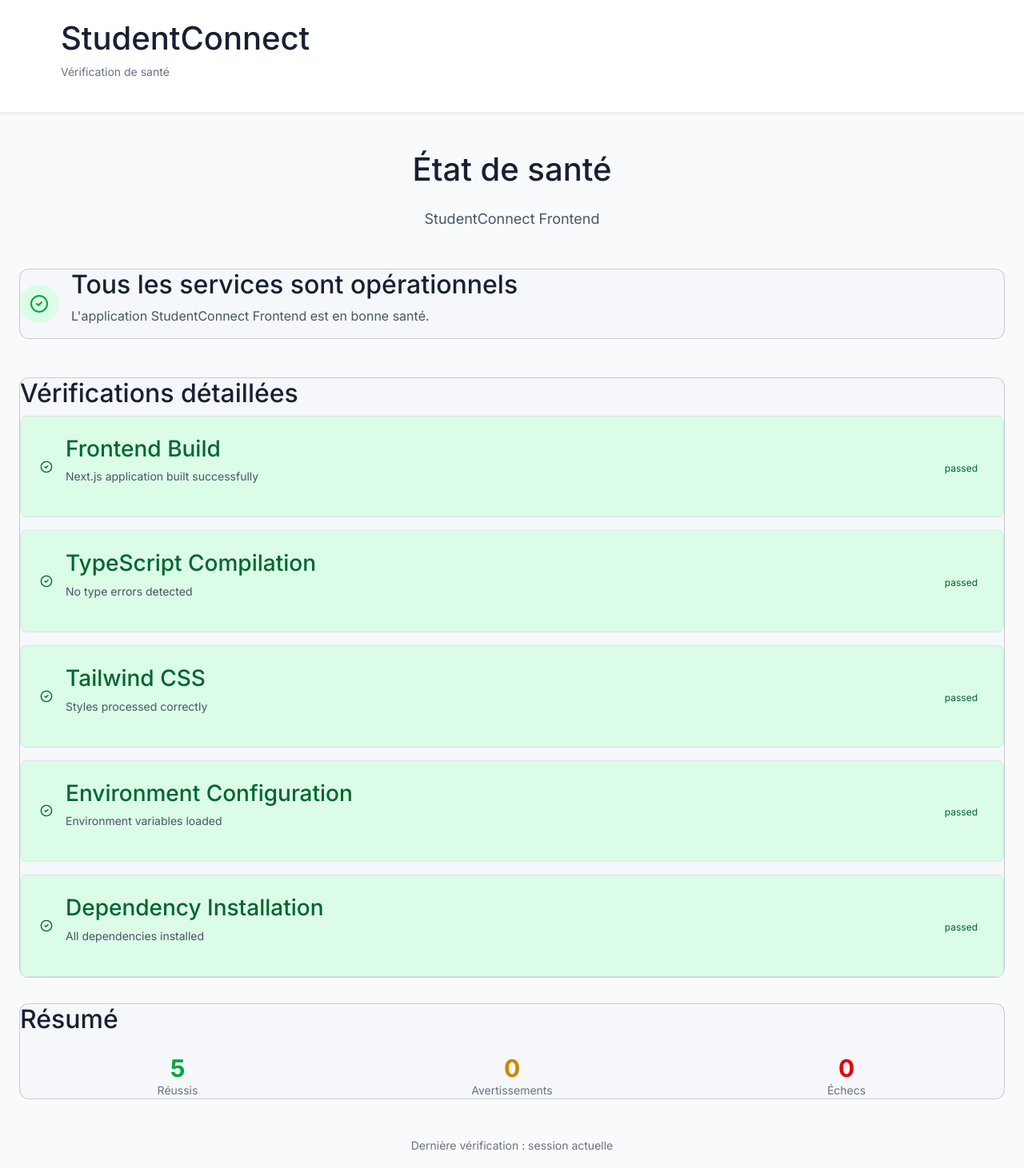
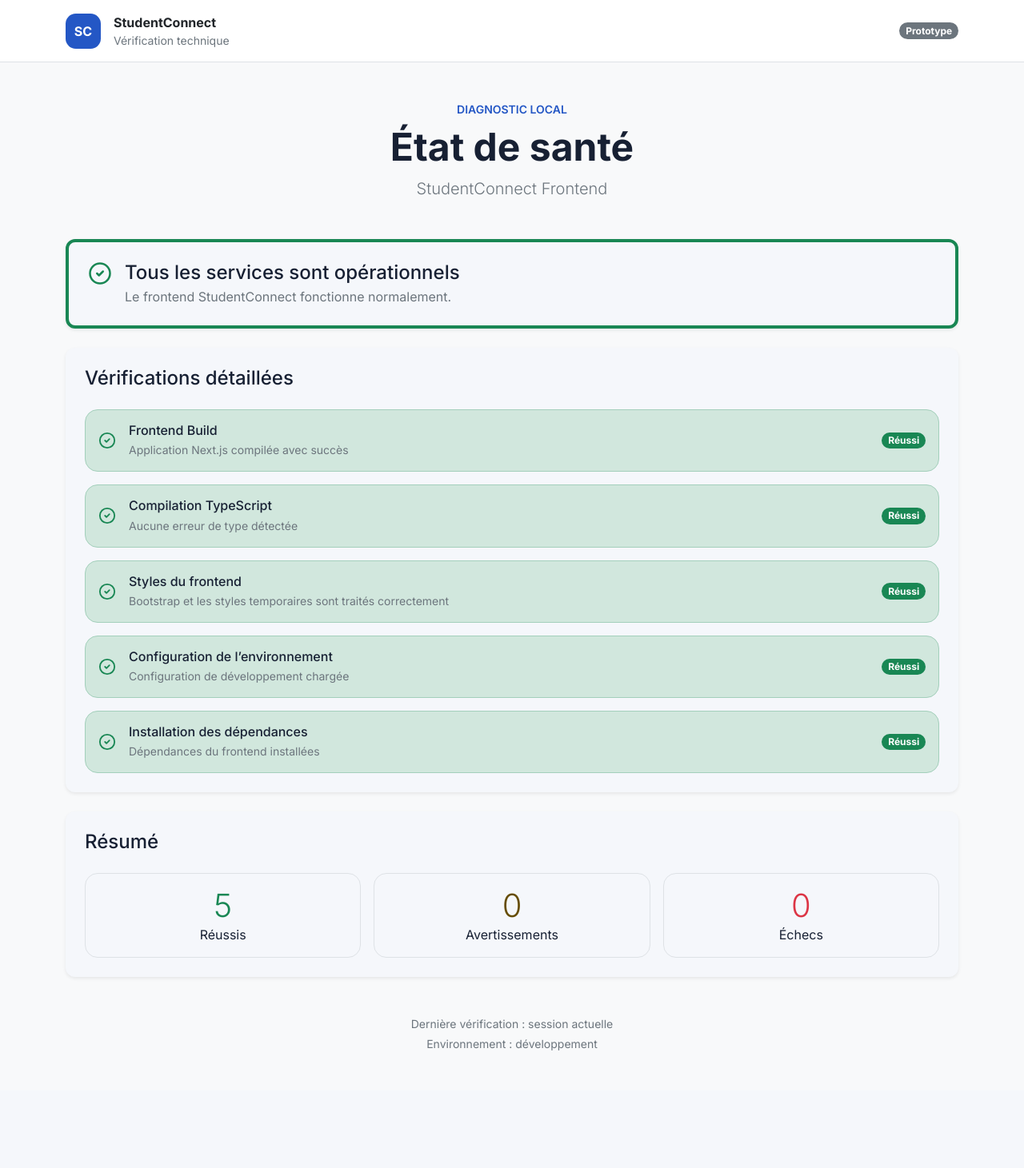
Before and after one commit to niangmamath/education, a Next.js app in the folder apps/web/: page /health in a window 1280 px wide. Shown: the top 1461 px of the page at 80% size. After the commit the page ends 1364 px from the top, so only its background shows below. Built offline with nearby package versions, Linux system fonts and the light colour scheme.

Commit message:
feat(web): migrate health page to Bootstrap

```diff
--- a/apps/web/app/health/page.tsx
+++ b/apps/web/app/health/page.tsx
@@ -1,231 +1,121 @@
-'use client';
-
-import { useState, useEffect } from 'react';
-import { CheckCircle2, XCircle, AlertCircle, Clock } from 'lucide-react';
+import Link from 'next/link';
+import { AlertCircle, CheckCircle2, Clock, XCircle } from 'lucide-react';
 
 type CheckStatus = 'passed' | 'failed' | 'warning';
 type OverallStatus = 'loading' | 'healthy' | 'degraded' | 'unhealthy';
+type HealthCheck = { name: string; status: CheckStatus; message: string };
+
+const simulatedChecks: HealthCheck[] = [
+  { name: 'Frontend Build', status: 'passed', message: 'Application Next.js compilée avec succès' },
+  { name: 'Compilation TypeScript', status: 'passed', message: 'Aucune erreur de type détectée' },
+  { name: 'Styles du frontend', status: 'passed', message: 'Bootstrap et les styles temporaires sont traités correctement' },
+  { name: 'Configuration de l’environnement', status: 'passed', message: 'Configuration de développement chargée' },
+  { name: 'Installation des dépendances', status: 'passed', message: 'Dépendances du frontend installées' },
+];
+
+const checkPresentation: Record<CheckStatus, { row: string; badge: string; label: string }> = {
+  passed: { row: 'border-success-subtle bg-success-subtle', badge: 'text-bg-success', label: 'Réussi' },
+  warning: { row: 'border-warning-subtle bg-warning-subtle', badge: 'text-bg-warning', label: 'Avertissement' },
+  failed: { row: 'border-danger-subtle bg-danger-subtle', badge: 'text-bg-danger', label: 'Échec' },
+};
+
+function CheckIcon({ status }: { status: CheckStatus }) {
+  if (status === 'passed') return <CheckCircle2 size={22} className="text-success" aria-hidden="true" />;
+  if (status === 'warning') return <AlertCircle size={22} className="text-warning-emphasis" aria-hidden="true" />;
+  return <XCircle size={22} className="text-danger" aria-hidden="true" />;
+}
+
+function getOverallStatus(checks: HealthCheck[]): OverallStatus {
+  if (checks.some((check) => check.status === 'failed')) {
+    return 'unhealthy';
+  }
+
+  if (checks.some((check) => check.status === 'warning')) {
+    return 'degraded';
+  }
+
+  return 'healthy';
+}
 
 export default function HealthCheckPage() {
-  const [status, setStatus] = useState<OverallStatus>('loading');
-  const [checks, setChecks] = useState<{
-    name: string;
-    status: CheckStatus;
-    message: string;
-  }[]>([]);
+  const checks = simulatedChecks;
+  const status = getOverallStatus(checks);
 
-  useEffect(() => {
-    // Simulate health checks
-    const performChecks = async () => {
-      const results = [
-        {
-          name: 'Frontend Build',
-          status: 'passed' as const,
-          message: 'Next.js application built successfully',
-        },
-        {
-          name: 'TypeScript Compilation',
-          status: 'passed' as const,
-          message: 'No type errors detected',
-        },
-        {
-          name: 'Tailwind CSS',
-          status: 'passed' as const,
-          message: 'Styles processed correctly',
-        },
-        {
-          name: 'Environment Configuration',
-          status: 'passed' as const,
-          message: 'Environment variables loaded',
-        },
-        {
-          name: 'Dependency Installation',
-          status: 'passed' as const,
-          message: 'All dependencies installed',
-        },
-      ];
+  const overall = {
+    loading: { title: 'Chargement des vérifications', description: 'Veuillez patienter.', panel: 'border-secondary-subtle', icon: <Clock size={30} className="text-secondary" aria-hidden="true" /> },
+    healthy: { title: 'Tous les services sont opérationnels', description: 'Le frontend StudentConnect fonctionne normalement.', panel: 'border-success', icon: <CheckCircle2 size={30} className="text-success" aria-hidden="true" /> },
+    degraded: { title: 'Certains services sont dégradés', description: 'Le frontend fonctionne avec des avertissements.', panel: 'border-warning', icon: <AlertCircle size={30} className="text-warning-emphasis" aria-hidden="true" /> },
+    unhealthy: { title: 'Services non disponibles', description: 'Le frontend rencontre un problème critique.', panel: 'border-danger', icon: <XCircle size={30} className="text-danger" aria-hidden="true" /> },
+  }[status];
 
-      setChecks(results);
-
-      const allPassed = results.every((check) => check.status === 'passed');
-      // @ts-expect-error - TypeScript incorrectly flags this as unreachable
-      const hasFailures = results.some((check) => check.status === 'failed');
-
-      if (allPassed) {
-        setStatus('healthy');
-      } else if (hasFailures) {
-        setStatus('unhealthy');
-      } else {
-        setStatus('degraded');
-      }
-    };
-
-    performChecks();
-  }, []);
-
-  const getStatusColor = (status: 'passed' | 'failed' | 'warning') => {
-    switch (status) {
-      case 'passed':
-        return 'bg-green-100 text-green-800 border-green-200';
-      case 'failed':
-        return 'bg-red-100 text-red-800 border-red-200';
-      case 'warning':
-        return 'bg-yellow-100 text-yellow-800 border-yellow-200';
-      default:
-        return 'bg-gray-100 text-gray-800 border-gray-200';
-    }
+  const counts = {
+    passed: checks.filter((check) => check.status === 'passed').length,
+    warning: checks.filter((check) => check.status === 'warning').length,
+    failed: checks.filter((check) => check.status === 'failed').length,
   };
 
-  const getStatusIcon = (status: 'passed' | 'failed' | 'warning') => {
-    switch (status) {
-      case 'passed':
-        return <CheckCircle2 className="w-4 h-4" />;
-      case 'failed':
-        return <XCircle className="w-4 h-4" />;
-      case 'warning':
-        return <AlertCircle className="w-4 h-4" />;
-      default:
-        return <Clock className="w-4 h-4" />;
-    }
-  };
-
-  const getOverallStatusInfo = () => {
-    switch (status) {
-      case 'healthy':
-        return {
-          title: 'Tous les services sont opérationnels',
-          description: 'L\'application StudentConnect Frontend est en bonne santé.',
-          color: 'green',
-        };
-      case 'degraded':
-        return {
-          title: 'Certains services sont dégradés',
-          description: 'L\'application fonctionne mais avec des avertissements.',
-          color: 'yellow',
-        };
-      case 'unhealthy':
-        return {
-          title: 'Services non disponibles',
-          description: 'L\'application rencontre des problèmes critiques.',
-          color: 'red',
-        };
-      default:
-        return {
-          title: 'Chargement des vérifications...',
-          description: 'Veuillez patienter pendant que nous vérifions l\'état de l\'application.',
-          color: 'gray',
-        };
-    }
-  };
-
-  const statusInfo = getOverallStatusInfo();
-
   return (
-    <div className="min-h-screen bg-gray-50">
-      {/* Header */}
-      <header className="bg-white shadow-sm">
-        <div className="max-w-7xl mx-auto px-4 sm:px-6 lg:px-8 py-4">
-          <div className="flex items-center space-x-3">
-            <div className="w-10 h-10 bg-primary-600 rounded-lg flex items-center justify-center">
-              <span className="text-white font-bold text-xl">SC</span>
-            </div>
-            <div>
-              <h1 className="text-xl font-bold text-gray-900">StudentConnect</h1>
-              <p className="text-sm text-gray-500">Vérification de santé</p>
-            </div>
-          </div>
+    <div className="d-flex min-vh-100 flex-column bg-body-tertiary">
+      <header className="border-bottom bg-white">
+        <div className="container py-3 d-flex align-items-center justify-content-between gap-3">
+          <Link href="/" className="d-inline-flex align-items-center gap-3 text-decoration-none">
+            <span className="sc-brand-mark" aria-hidden="true">SC</span>
+            <span><span className="d-block fw-bold text-dark">StudentConnect</span><span className="d-block small text-secondary">Vérification technique</span></span>
+          </Link>
+          <span className="badge text-bg-secondary">Prototype</span>
         </div>
       </header>
 
-      {/* Main Content */}
-      <main className="max-w-7xl mx-auto px-4 sm:px-6 lg:px-8 py-12">
-        <div className="text-center mb-12">
-          <h1 className="text-4xl font-bold text-gray-900 mb-4">État de santé</h1>
-          <p className="text-lg text-gray-600">
-            {status === 'loading' ? 'Chargement...' : 'StudentConnect Frontend'}
-          </p>
+      <main className="container flex-grow-1 py-5">
+        <div className="text-center mb-5">
+          <p className="text-uppercase fw-semibold text-primary small mb-2">Diagnostic local</p>
+          <h1 className="display-5 fw-bold">État de santé</h1>
+          <p className="lead text-secondary mb-0">{status === 'loading' ? 'Chargement…' : 'StudentConnect Frontend'}</p>
         </div>
 
-        {/* Overall Status */}
-        <div className="mb-12">
-          <div className={`card border-l-4 ${status === 'healthy' ? 'border-green-500' : status === 'degraded' ? 'border-yellow-500' : status === 'unhealthy' ? 'border-red-500' : 'border-gray-500'}`}>
-            <div className="flex items-center">
-              <div className={`w-12 h-12 rounded-full flex items-center justify-center mr-4 ${status === 'healthy' ? 'bg-green-100' : status === 'degraded' ? 'bg-yellow-100' : status === 'unhealthy' ? 'bg-red-100' : 'bg-gray-100'}`}>
-                {status === 'healthy' && <CheckCircle2 className="w-6 h-6 text-green-600" />}
-                {status === 'degraded' && <AlertCircle className="w-6 h-6 text-yellow-600" />}
-                {status === 'unhealthy' && <XCircle className="w-6 h-6 text-red-600" />}
-                {status === 'loading' && <Clock className="w-6 h-6 text-gray-600" />}
+        <section className={`card border-start border-4 shadow-sm mb-4 ${overall.panel}`} aria-live="polite" aria-busy={status === 'loading'}>
+          <div className="card-body p-4 d-flex align-items-start gap-3">
+            <span className="sc-health-icon" aria-hidden="true">{overall.icon}</span>
+            <div><h2 className="h4 mb-1">{overall.title}</h2><p className="text-secondary mb-0">{overall.description}</p></div>
+          </div>
+        </section>
+
+        <section className="card border-0 shadow-sm mb-4" aria-labelledby="checks-title">
+          <div className="card-body p-4">
+            <h2 id="checks-title" className="h4 mb-4">Vérifications détaillées</h2>
+            {status === 'loading' ? (
+              <div className="d-flex align-items-center gap-3" role="status"><span className="spinner-border text-primary" aria-hidden="true" /><span>Vérification en cours…</span></div>
+            ) : (
+              <div className="vstack gap-3">
+                {checks.map((check) => {
+                  const presentation = checkPresentation[check.status];
+                  return (
+                    <article key={check.name} className={`border rounded-3 p-3 d-flex flex-column flex-sm-row align-items-sm-center gap-3 ${presentation.row}`}>
+                      <CheckIcon status={check.status} />
+                      <div className="flex-grow-1"><h3 className="h6 mb-1">{check.name}</h3><p className="small text-secondary mb-0">{check.message}</p></div>
+                      <span className={`badge ${presentation.badge}`}>{presentation.label}</span>
+                    </article>
+                  );
+                })}
               </div>
-              <div>
-                <h2 className="text-xl font-semibold text-gray-900">{statusInfo.title}</h2>
-                <p className="text-gray-600">{statusInfo.description}</p>
+            )}
+          </div>
+        </section>
+
+        {status !== 'loading' && (
+          <section className="card border-0 shadow-sm" aria-labelledby="summary-title">
+            <div className="card-body p-4">
+              <h2 id="summary-title" className="h4 mb-4">Résumé</h2>
+              <div className="row g-3 text-center">
+                <div className="col-12 col-sm-4"><div className="border rounded-3 p-3"><strong className="d-block display-6 text-success">{counts.passed}</strong><span>Réussis</span></div></div>
+                <div className="col-12 col-sm-4"><div className="border rounded-3 p-3"><strong className="d-block display-6 text-warning-emphasis">{counts.warning}</strong><span>Avertissements</span></div></div>
+                <div className="col-12 col-sm-4"><div className="border rounded-3 p-3"><strong className="d-block display-6 text-danger">{counts.failed}</strong><span>Échecs</span></div></div>
               </div>
             </div>
-          </div>
-        </div>
-
-        {/* Health Checks List */}
-        <div className="card">
-          <h2 className="text-lg font-semibold text-gray-900 mb-6">Vérifications détaillées</h2>
-          <div className="space-y-4">
-            {checks.map((check, index) => (
-              <div
-                key={index}
-                className={`flex items-center p-4 rounded-lg border ${getStatusColor(check.status)}`}
-              >
-                <div className="mr-4">
-                  {getStatusIcon(check.status)}
-                </div>
-                <div className="flex-1">
-                  <h3 className="font-medium text-gray-900">{check.name}</h3>
-                  <p className="text-sm text-gray-600">{check.message}</p>
-                </div>
-                <div className="ml-4">
-                  <span className={`px-2 py-1 text-xs rounded-full ${
-                    check.status === 'passed' ? 'bg-green-100 text-green-800' :
-                    check.status === 'failed' ? 'bg-red-100 text-red-800' :
-                    'bg-yellow-100 text-yellow-800'
-                  }`}>
-                    {check.status}
-                  </span>
-                </div>
-              </div>
-            ))}
-          </div>
-        </div>
-
-        {/* Summary */}
-        {status !== 'loading' && (
-          <div className="card mt-8">
-            <h2 className="text-lg font-semibold text-gray-900 mb-4">Résumé</h2>
-            <div className="grid grid-cols-3 gap-6">
-              <div className="text-center">
-                <div className="text-3xl font-bold text-green-600">
-                  {checks.filter(c => c.status === 'passed').length}
-                </div>
-                <div className="text-sm text-gray-500">Réussis</div>
-              </div>
-              <div className="text-center">
-                <div className="text-3xl font-bold text-yellow-600">
-                  {checks.filter(c => c.status === 'warning').length}
-                </div>
-                <div className="text-sm text-gray-500">Avertissements</div>
-              </div>
-              <div className="text-center">
-                <div className="text-3xl font-bold text-red-600">
-                  {checks.filter(c => c.status === 'failed').length}
-                </div>
-                <div className="text-sm text-gray-500">Échecs</div>
-              </div>
-            </div>
-          </div>
+          </section>
         )}
 
-        {/* Footer */}
-        <div className="mt-12 text-center text-sm text-gray-500">
-          <p>Dernière vérification : session actuelle</p>
-          <p>Environment : Development</p>
-        </div>
+        <div className="text-center small text-secondary mt-5"><p className="mb-1">Dernière vérification : session actuelle</p><p className="mb-0">Environnement : développement</p></div>
       </main>
     </div>
   );
--- a/apps/web/app/layout.tsx
+++ b/apps/web/app/layout.tsx
@@ -41,7 +41,7 @@ export const viewport: Viewport = {
 
 export default function RootLayout({ children }: Readonly<{ children: React.ReactNode }>) {
   return (
-    <html lang="fr">
+    <html lang="fr" data-scroll-behavior="smooth">
       <body className={`${inter.className} ${inter.variable}`}>{children}</body>
     </html>
   );
```
Also changed, not shown: 1 other file (tests, documents, lock files or other folders).
